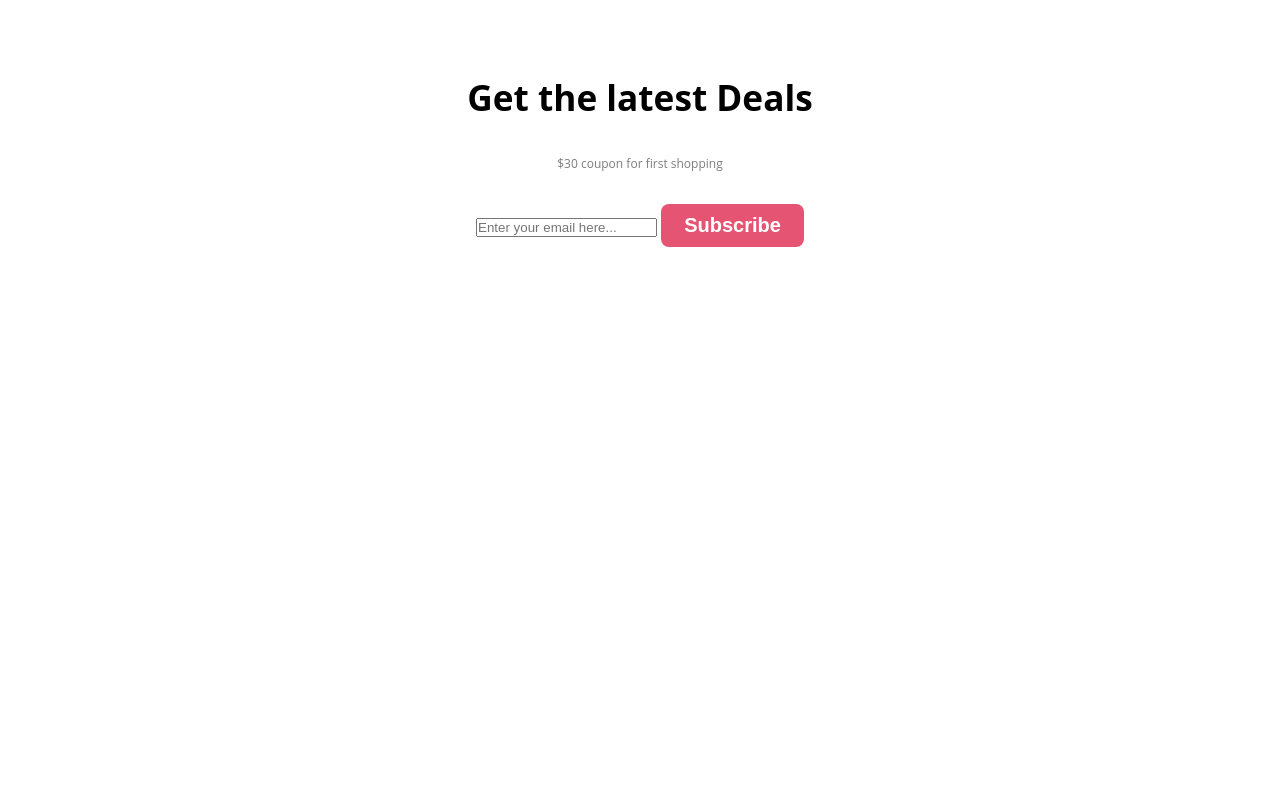
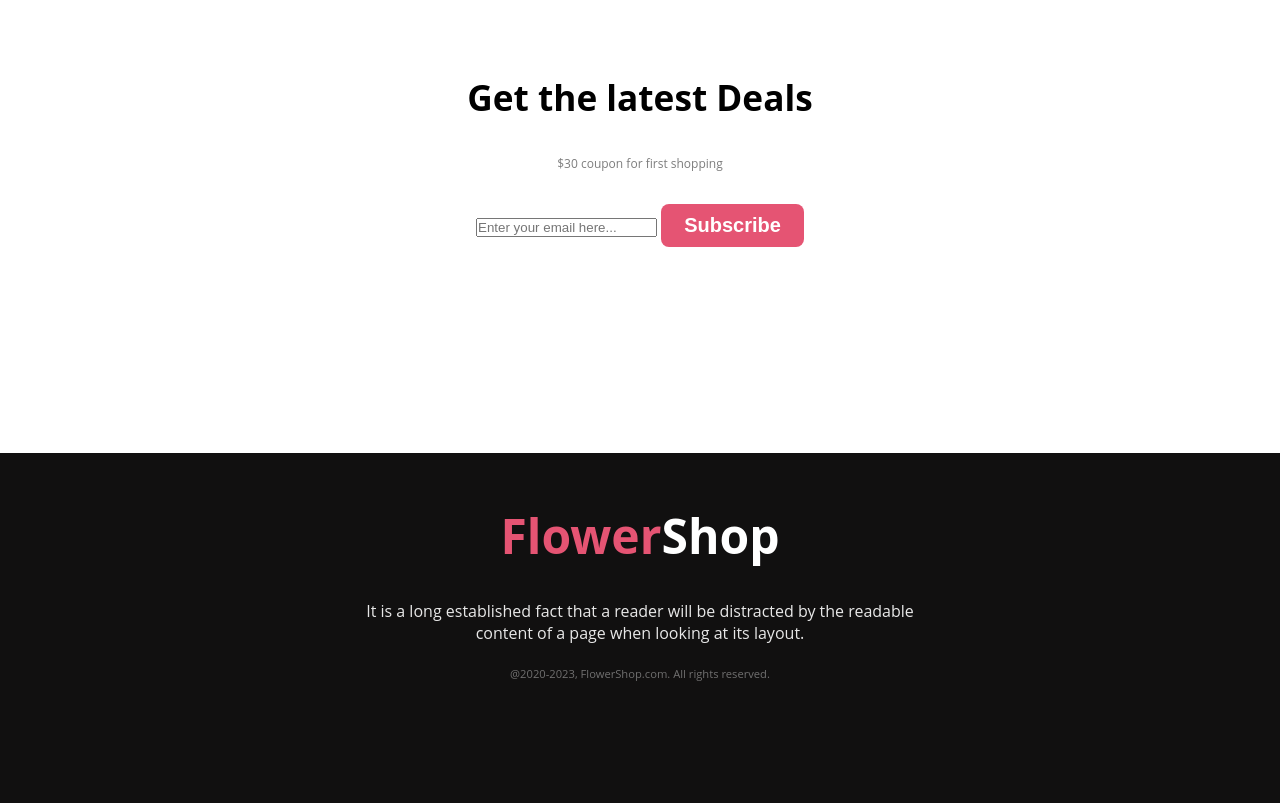
Before and after one commit to Siddika-Ayesha/flower-market, a plain HTML site: page index.html in a window 1280 px wide. Shown: the part 1342-2145 px from the top of the page. Before the commit the page ends 1795 px from the top, so only its background shows below. Drawn offline with Linux system fonts and the light colour scheme.

Commit message:
footer section added

```diff
--- a/index.html
+++ b/index.html
@@ -77,7 +77,15 @@
         </section>
 
         <!-- FlowerShop area-->
-        <section></section>
+        <section >
+            <footer >
+                <div class="footer-container">
+                    <h1 class="footer-title"> <span>Flower</span>Shop</h1>
+                    <p class="footer-description">It is a long established fact that a reader will be distracted by the readable <br><t></t>content of a page when looking at its layout.</p>
+                    <p class="copy-right-info">@2020-2023, FlowerShop.com. All rights reserved. </p>
+                </div>
+            </footer>
+        </section>
 
     </main>
 </body>
--- a/style.css
+++ b/style.css
@@ -157,4 +157,31 @@ gap: 20px;
 }
 
 
-/*  */
+/* Footer Style */
+.footer-container{
+    background: #111010;
+    height: 250px;
+    padding: 50px;
+    display: flex;
+    flex-direction: column;
+    align-items: center;
+}
+.footer-title{
+    color: #FFF;
+    font-size: 3em;
+}
+.footer-title span{
+    color: #E55473;
+}
+
+.footer-description{
+    color: rgba(255, 255, 255, 0.90);
+    display: flex;
+    flex-direction: column;
+    align-items: center;
+}
+.copy-right-info{
+    color: #FFF;
+    font-size: 0.7em;
+    color: rgba(255, 255, 255, 0.40);
+}
```
